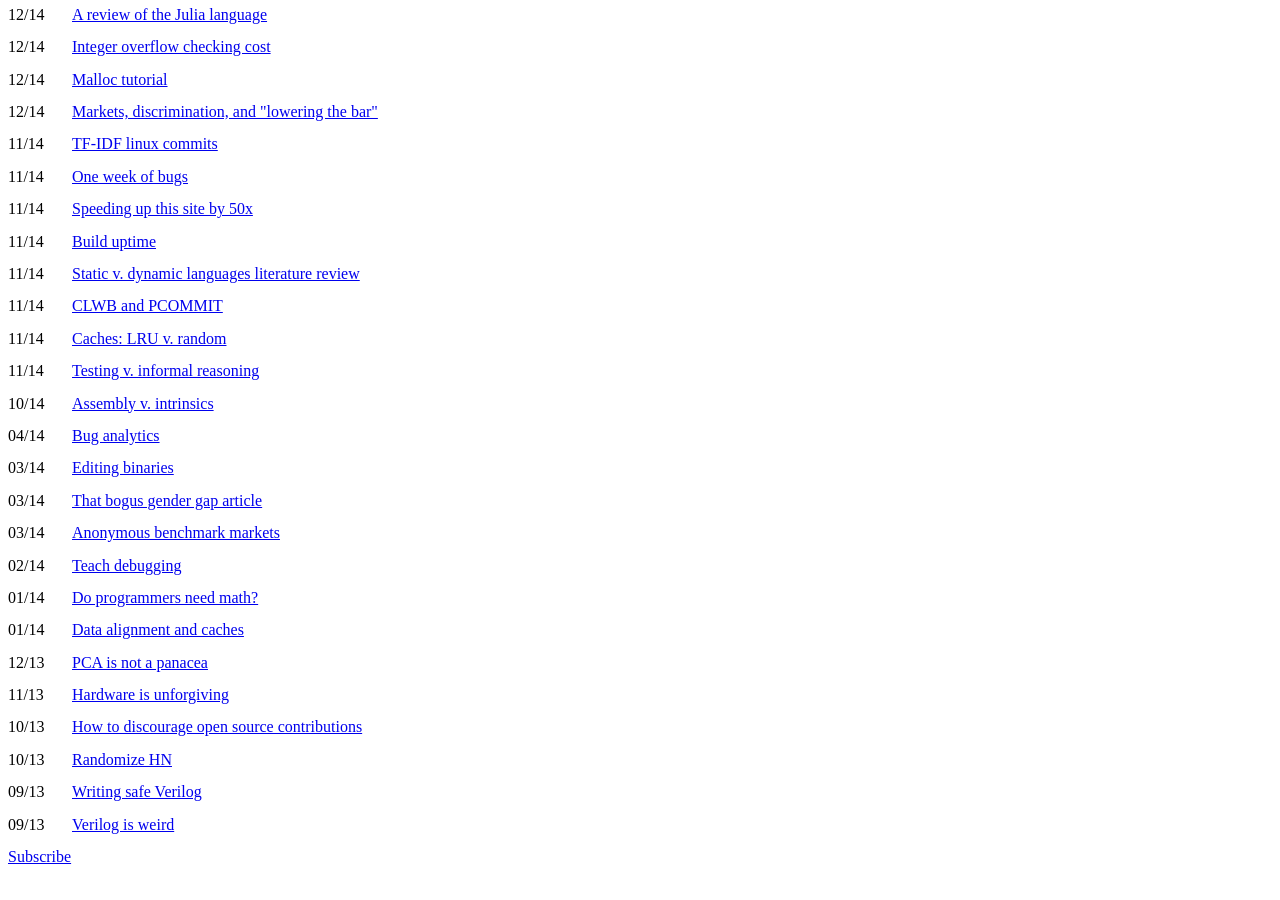
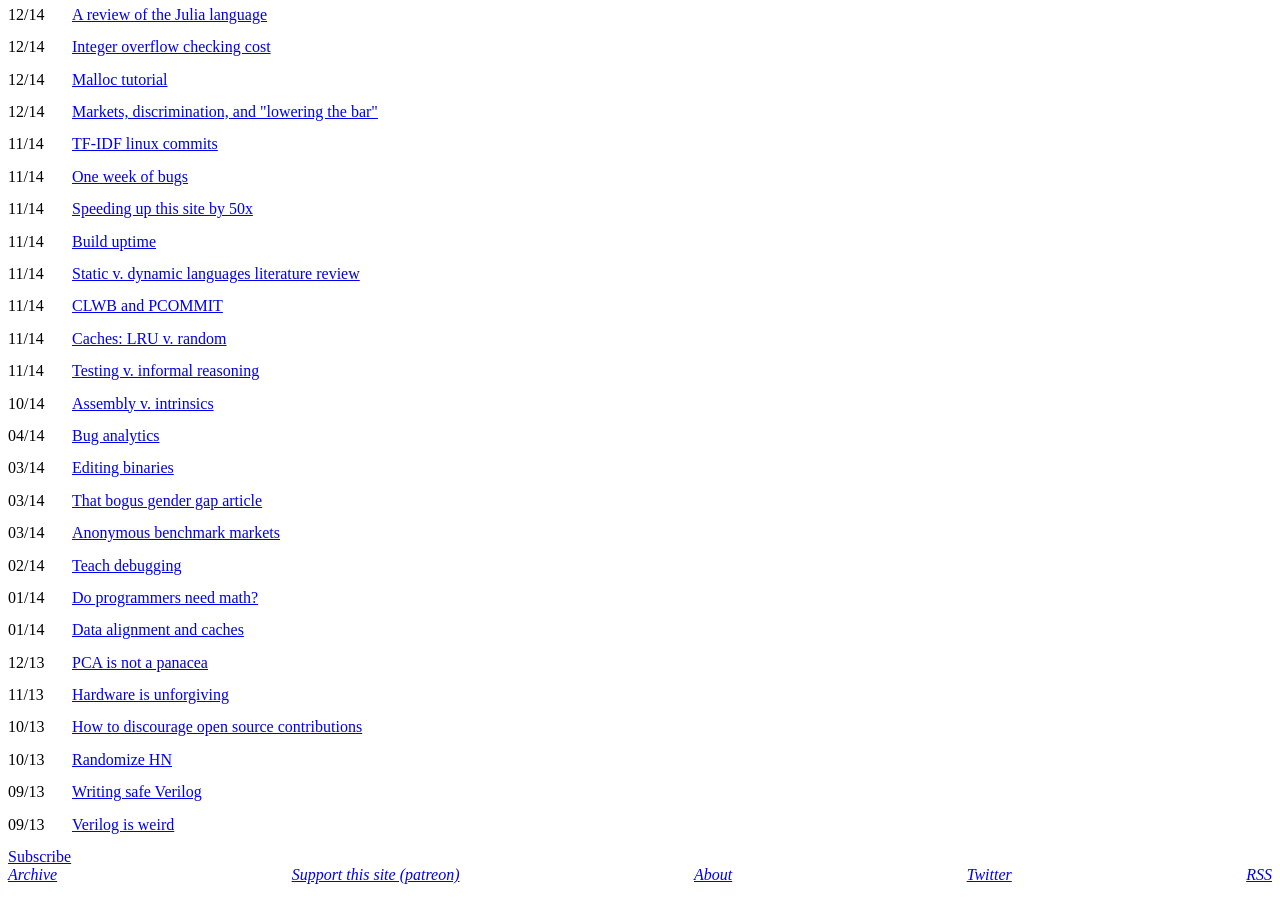
Before and after one commit to derykmakgill/website, a Jekyll site: the page built from sample.html, in a window 1280 px wide and 900 px high, scrolled down 1816 px. Built offline with Jekyll 4.4.1, drawn with Linux system fonts in a browser that asks for light colours; before the commit the page ends 2690 px from its top, so only the background shows below that.

Commit message:
Update default.html

```diff
--- a/_layouts/default.html
+++ b/_layouts/default.html
@@ -2,3 +2,11 @@
 <style>body{/*font-family:sans-serif;-webkit-font-smoothing: antialiased;font-size:15px*/}.pd{width:4em;flex-shrink:0;padding-bottom:.9em;}.par div{display:flex} /*@media(prefers-color-scheme:dark){body{background-color:#1f1f1f;color:#ddd}a{color:#daa520}a:visited{color:#daa520}*/ .np{display:flex;flex-direction:row;justify-content:space-between;padding-bottom:.5em;font-style:italic}</style><meta name=viewport content="width=device-width">
 
 {{content}}
+
+
+<div class="np">
+<a href="https://danluu.com/">Archive</a>
+<a href="https://www.patreon.com/danluu">Support this site (patreon)</a>
+<a href="https://danluu.com/about/">About</a>
+<a href="https://twitter.com/danluu">Twitter</a>
+<a href="https://danluu.com/atom.xml" rel="alternate" type="application/rss+xml">RSS</a></div>
```
